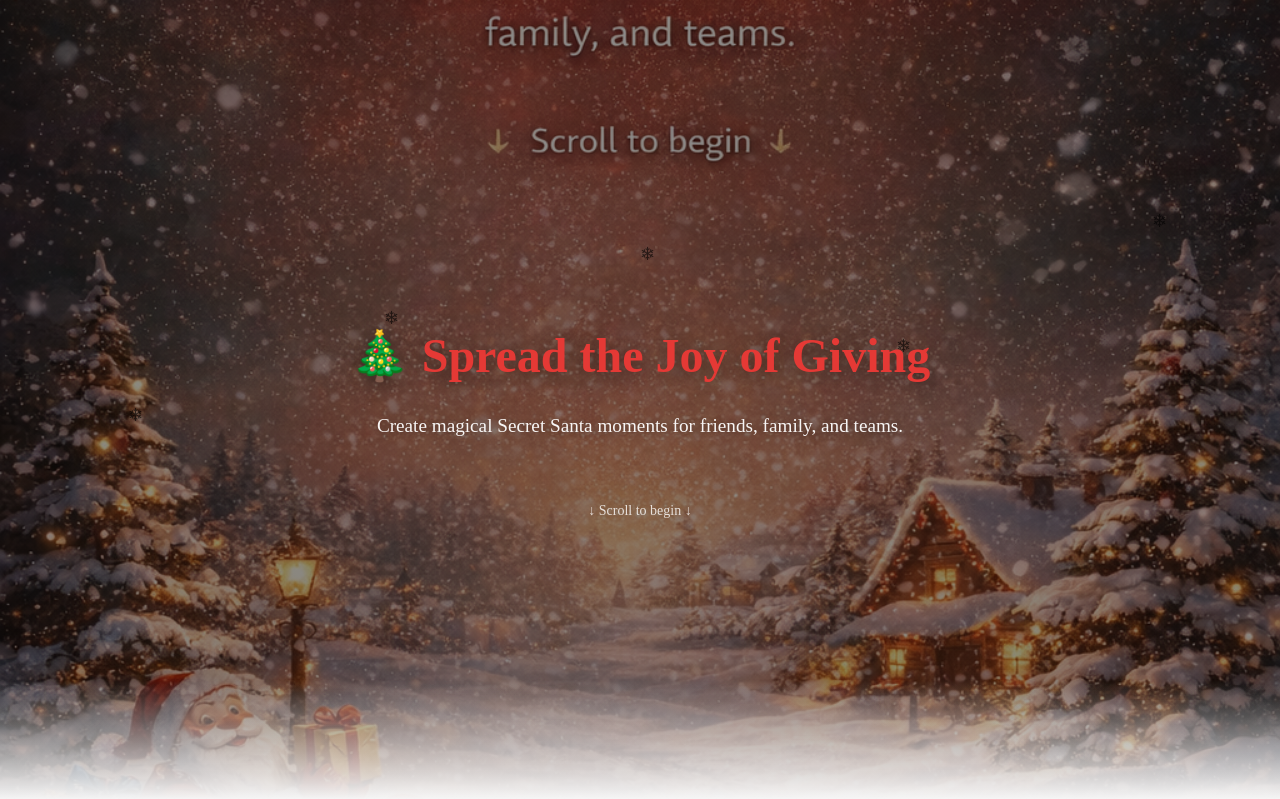
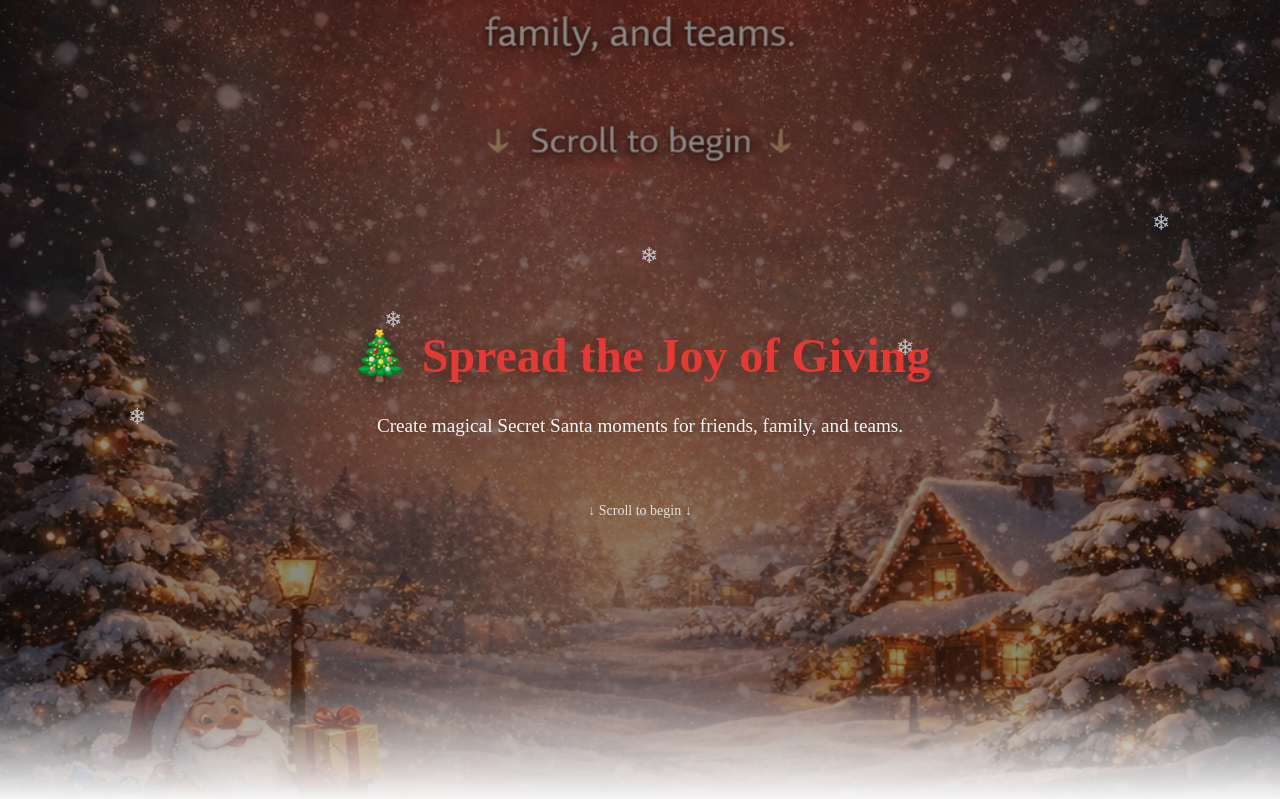
Before and after one commit to Debranjan11/secret-santa, a Flask app: page / in a window 1280 px wide. Shown: the top 799 px of the page. Run offline with Flask 3, Linux system fonts and the light colour scheme.

Commit message:
increased z-index to make snow flakes visible

```diff
--- a/static/style.css
+++ b/static/style.css
@@ -273,14 +273,15 @@ button:active {
   position: fixed;
   inset: 0;
   overflow: hidden;
-  z-index: 1;
+  z-index: 9999;
 }
 
 .snow {
+  color: #e3f2fd;
   position: absolute;
   top: -10%;
-  font-size: 18px;
-  opacity: 0.6;
+  font-size: 22px;
+  opacity: 0.75;
   animation: snow-fall linear infinite;
 }
 
```
